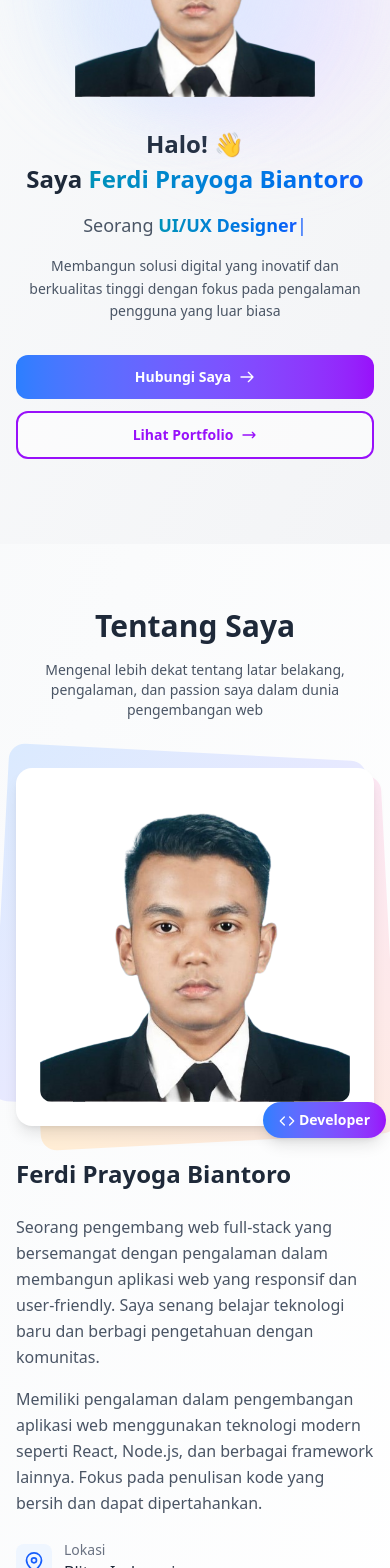
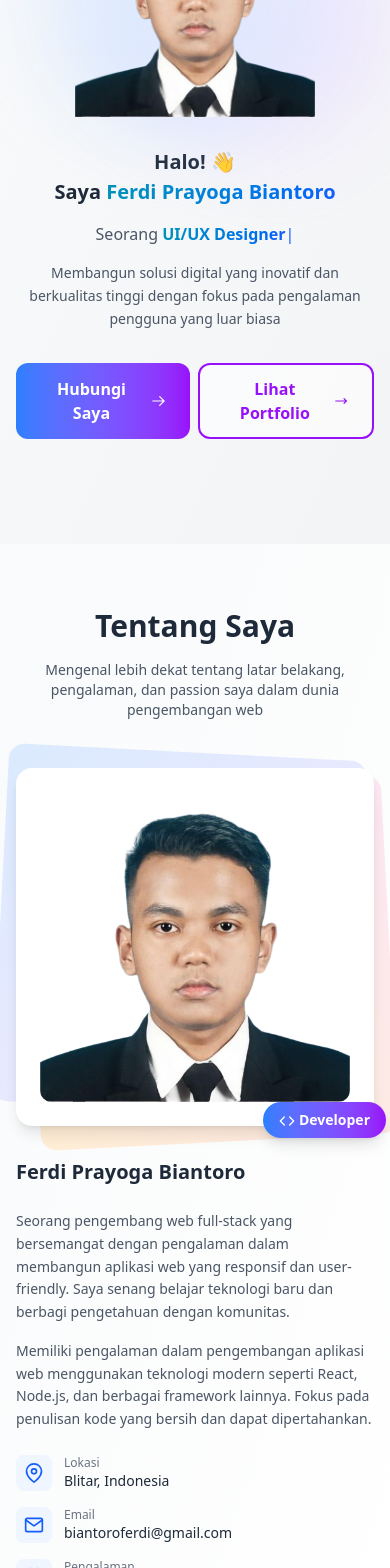
Before and after one commit to ferdi166/portofolio-ferdibiantoro, a React (Vite) app: page / in a window 390 px wide. Shown: the part 300-1868 px from the top of the page. Built offline with nearby package versions, Linux system fonts and the light colour scheme.

Commit message:
perbaiki layout

```diff
--- a/src/components/About.jsx
+++ b/src/components/About.jsx
@@ -82,7 +82,7 @@ const About = () => {
                         <div className="order-2 lg:order-2 space-y-6">
                             {/* Nama dan Title */}
                             <div className="space-y-2">
-                                <h3 className="text-2xl sm:text-3xl font-bold text-gray-800">
+                                <h3 className="text-xl sm:text-2xl lg:text-3xl font-bold text-gray-800">
                                     Ferdi Prayoga Biantoro
                                 </h3>
                                 {/* <p className="text-lg text-blue-600 font-semibold">
@@ -92,10 +92,10 @@ const About = () => {
 
                             {/* Deskripsi */}
                             <div className="space-y-4">
-                                <p className="text-gray-600 leading-relaxed">
+                                <p className="text-sm sm:text-base text-gray-600 leading-relaxed">
                                     Seorang pengembang web full-stack yang bersemangat dengan pengalaman dalam membangun aplikasi web yang responsif dan user-friendly. Saya senang belajar teknologi baru dan berbagi pengetahuan dengan komunitas.
                                 </p>
-                                <p className="text-gray-600 leading-relaxed">
+                                <p className="text-sm sm:text-base text-gray-600 leading-relaxed">
                                     Memiliki pengalaman dalam pengembangan aplikasi web menggunakan teknologi modern seperti React, Node.js, dan berbagai framework lainnya. Fokus pada penulisan kode yang bersih dan dapat dipertahankan.
                                 </p>
                             </div>
@@ -108,8 +108,8 @@ const About = () => {
                                             {detail.icon}
                                         </div>
                                         <div>
-                                            <p className="text-sm text-gray-500">{detail.label}</p>
-                                            <p className="text-gray-800 font-medium">{detail.value}</p>
+                                            <p className="text-xs sm:text-sm text-gray-500">{detail.label}</p>
+                                            <p className="text-sm sm:text-base text-gray-800 font-medium">{detail.value}</p>
                                         </div>
                                     </div>
                                 ))}
--- a/src/components/Hero.jsx
+++ b/src/components/Hero.jsx
@@ -77,14 +77,14 @@ const Hero = () => {
         {/* Teks Content - Akan muncul kedua di mobile */}
         <div className="w-full md:w-1/2 text-center md:text-left space-y-4 sm:space-y-6 animate-fadeIn order-2 md:order-1">
           <div className="space-y-1 sm:space-y-2">
-            <h1 className="text-2xl sm:text-3xl md:text-4xl font-bold text-gray-800 leading-tight">
+            <h1 className="text-xl sm:text-2xl md:text-3xl lg:text-4xl font-bold text-gray-800 leading-tight">
               Halo! <span className="inline-block animate-wave">👋</span>
             </h1>
-            <h1 className="text-2xl sm:text-3xl md:text-4xl font-bold text-gray-800">
+            <h1 className="text-xl sm:text-2xl md:text-3xl lg:text-4xl font-bold text-gray-800">
               Saya <span className="bg-gradient-to-r from-cyan-600 to-blue-600 bg-clip-text text-transparent font-bold">Ferdi Prayoga Biantoro</span>
             </h1>
           </div>
-          <h2 className="text-lg sm:text-xl md:text-2xl text-gray-600">
+          <h2 className="text-base sm:text-lg md:text-xl lg:text-2xl text-gray-600">
             Seorang <span className="bg-gradient-to-r from-cyan-600 to-blue-600 bg-clip-text text-transparent font-semibold">{text}</span>
             <span className="animate-blink text-blue-600">|</span>
           </h2>
@@ -92,10 +92,10 @@ const Hero = () => {
             Membangun solusi digital yang inovatif dan berkualitas tinggi dengan fokus pada pengalaman pengguna yang luar biasa
           </p>
           {/* CTA Buttons */}
-          <div className="flex flex-col sm:flex-row justify-center md:justify-start gap-3 sm:gap-4 pt-4 sm:pt-6 w-full sm:w-auto">
+          <div className="flex flex-row justify-center md:justify-start gap-2 sm:gap-3 md:gap-4 pt-4 sm:pt-6 w-full">
             <a
               href="#contact"
-              className="group w-full sm:w-auto px-6 sm:px-8 py-3 bg-gradient-to-r from-blue-500 to-purple-600 text-white rounded-xl transition-all duration-300 text-sm sm:text-base font-semibold hover:from-blue-600 hover:to-purple-700 hover:shadow-2xl hover:shadow-purple-500/25 hover:-translate-y-1 focus:ring-2 focus:ring-purple-400 focus:outline-none active:scale-95 flex items-center justify-center"
+              className="group w-full sm:w-auto px-6 sm:px-8 py-3 bg-gradient-to-r from-blue-500 to-purple-600 text-white rounded-xl transition-all duration-300 text-base font-semibold hover:from-blue-600 hover:to-purple-700 hover:shadow-2xl hover:shadow-purple-500/25 hover:-translate-y-1 focus:ring-2 focus:ring-purple-400 focus:outline-none active:scale-95 flex items-center justify-center"
               aria-label="Hubungi saya untuk kolaborasi"
             >
               <span>Hubungi Saya</span>
@@ -105,7 +105,7 @@ const Hero = () => {
             </a>
             <a
               href="#projects"
-              className="group w-full sm:w-auto px-6 sm:px-8 py-3 border-2 border-purple-600 text-purple-600 rounded-xl transition-all duration-300 text-sm sm:text-base font-semibold hover:bg-purple-600 hover:text-white hover:shadow-2xl hover:shadow-purple-600/25 hover:-translate-y-1 focus:ring-2 focus:ring-purple-400 focus:outline-none active:scale-95 flex items-center justify-center bg-white/50 backdrop-blur-sm"
+              className="group w-full sm:w-auto px-6 sm:px-8 py-3 border-2 border-purple-600 text-purple-600 rounded-xl transition-all duration-300 text-base font-semibold hover:bg-purple-600 hover:text-white hover:shadow-2xl hover:shadow-purple-600/25 hover:-translate-y-1 focus:ring-2 focus:ring-purple-400 focus:outline-none active:scale-95 flex items-center justify-center bg-white/50 backdrop-blur-sm"
               aria-label="Lihat portfolio proyek saya"
             >
               <span>Lihat Portfolio</span>
--- a/src/components/Skills.jsx
+++ b/src/components/Skills.jsx
@@ -65,7 +65,7 @@ const Skills = () => {
             <div className="container mx-auto px-4 sm:px-6 lg:px-8">
                 {/* Header Section */}
                 <div className="text-center mb-12 sm:mb-16">
-                    <h2 className="text-3xl sm:text-4xl font-bold text-gray-800 mb-4">
+                    <h2 className="text-2xl sm:text-3xl lg:text-4xl font-bold text-gray-800 mb-4">
                         Keahlian Teknis
                     </h2>
                     <p className="text-gray-600 text-sm sm:text-base max-w-2xl mx-auto">
@@ -78,13 +78,13 @@ const Skills = () => {
                     {skillCategories.map((category, index) => (
                         <div
                             key={index}
-                            className="bg-white p-6 sm:p-8 rounded-xl transition-all duration-300 border border-gray-200"
+                            className="bg-white p-4 sm:p-6 lg:p-8 rounded-xl transition-all duration-300 border border-gray-200"
                         >
                             <div className="mb-6">
-                                <h3 className="text-xl font-semibold text-gray-800 mb-2">
+                                <h3 className="text-lg sm:text-xl font-semibold text-gray-800 mb-2">
                                     {category.title}
                                 </h3>
-                                <p className="text-sm text-gray-600">
+                                <p className="text-xs sm:text-sm text-gray-600">
                                     {category.description}
                                 </p>
                             </div>
@@ -99,10 +99,10 @@ const Skills = () => {
                                             className="flex flex-col items-center gap-2 p-3 rounded-lg hover:bg-gray-50 transition-all duration-300 cursor-pointer"
                                             title={`${skill.name} - ${skill.description}`}
                                         >
-                                            <div className="text-3xl sm:text-4xl transition-all duration-300 group-hover:scale-110 group-hover:-translate-y-1">
+                                            <div className="text-2xl sm:text-3xl lg:text-4xl transition-all duration-300 group-hover:scale-110 group-hover:-translate-y-1">
                                                 {skill.icon}
                                             </div>
-                                            <span className="text-xs sm:text-sm text-gray-600 text-center font-medium">
+                                            <span className="text-xs text-gray-600 text-center font-medium">
                                                 {skill.name}
                                             </span>
                                         </div>
```
